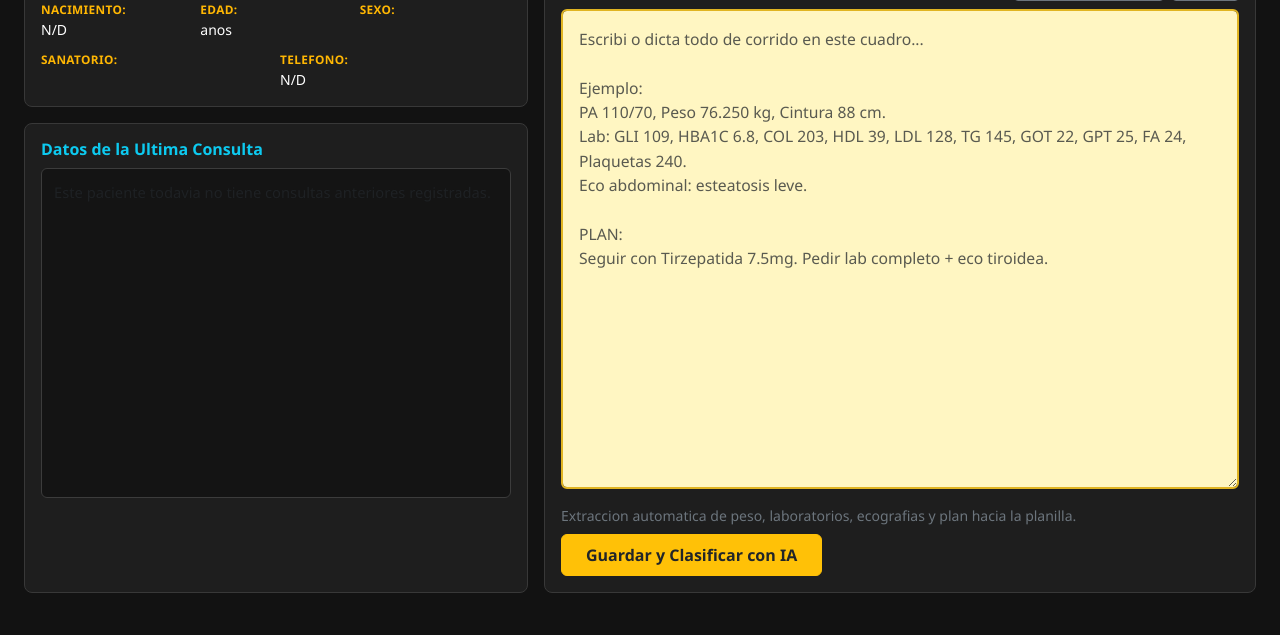
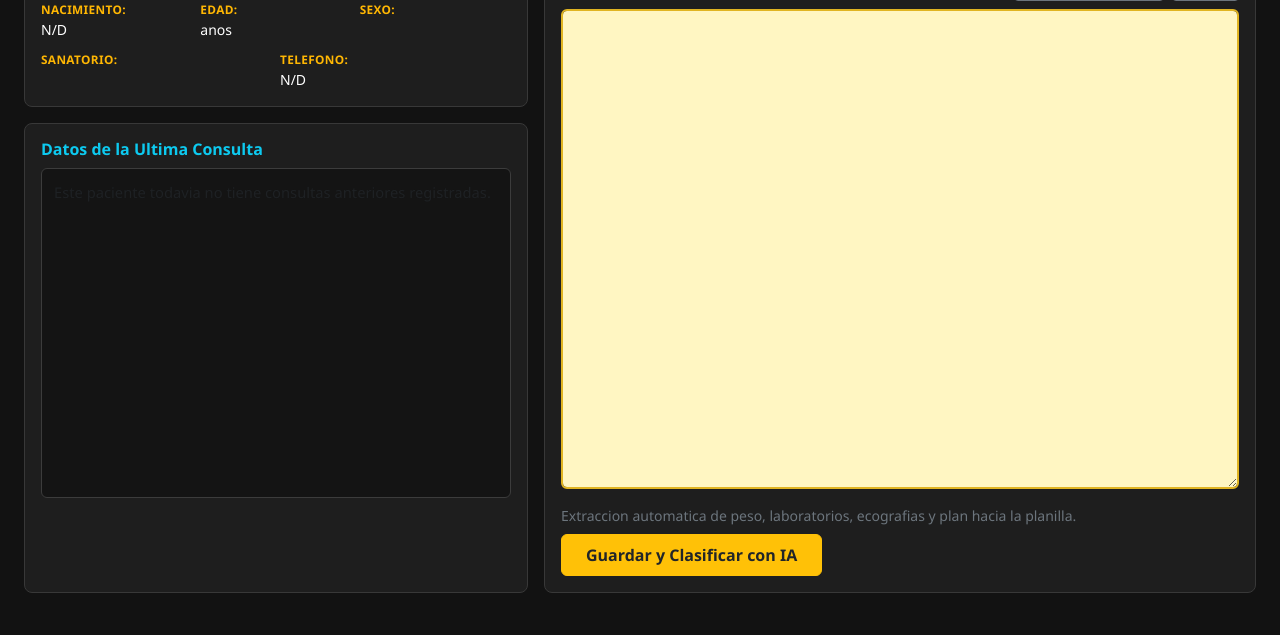
Before and after one commit to patriciafranco-web/metabolysisdem, a Flask app: template templates/patient_detail.html in a window 1280 px wide. Shown: the part 165-800 px from the top of the page. Run offline with Flask 3, Linux system fonts and the light colour scheme; the template is opened without the code that fills it, so the values that code supplies are empty.

Commit message:
Update patient_detail.html

```diff
--- a/templates/patient_detail.html
+++ b/templates/patient_detail.html
@@ -287,8 +287,7 @@
                                 </div>
                             </div>
 
-                            <textarea id="nota_libre" name="nota_libre" rows="18" class="form-control cuadro-amarillo p-3 mb-3" required
-                                placeholder="Escribi o dicta todo de corrido en este cuadro...&#10;&#10;Ejemplo:&#10;PA 110/70, Peso 76.250 kg, Cintura 88 cm.&#10;Lab: GLI 109, HBA1C 6.8, COL 203, HDL 39, LDL 128, TG 145, GOT 22, GPT 25, FA 24, Plaquetas 240.&#10;Eco abdominal: esteatosis leve.&#10;&#10;PLAN:&#10;Seguir con Tirzepatida 7.5mg. Pedir lab completo + eco tiroidea."></textarea>
+                            <textarea id="nota_libre" name="nota_libre" rows="18" class="form-control cuadro-amarillo p-3 mb-3" required placeholder=""></textarea>
 
                             <div class="d-flex justify-content-between align-items-center flex-wrap gap-2">
                                 <span class="small text-secondary">Extraccion automatica de peso, laboratorios, ecografias y plan hacia la planilla.</span>
```
